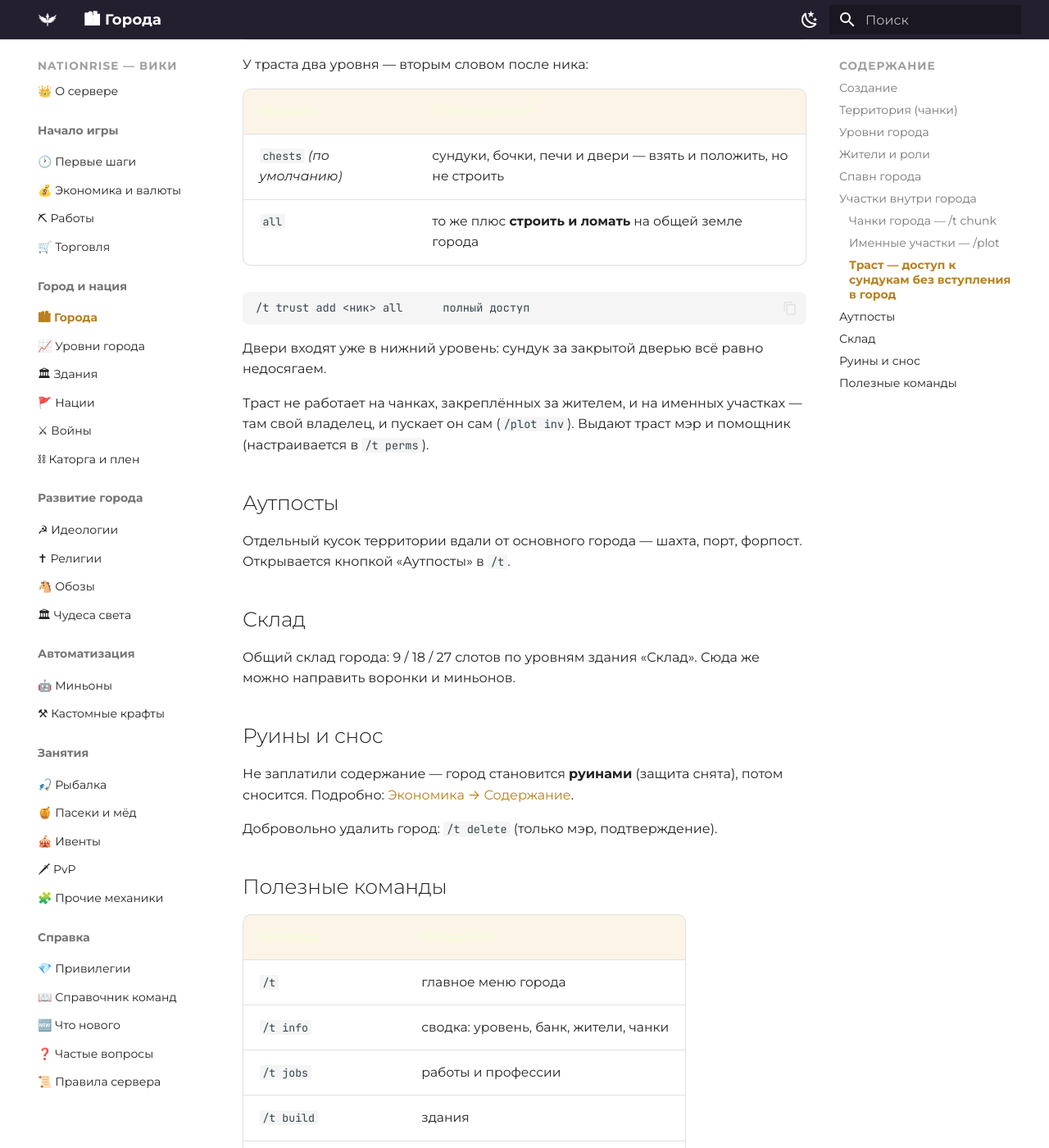
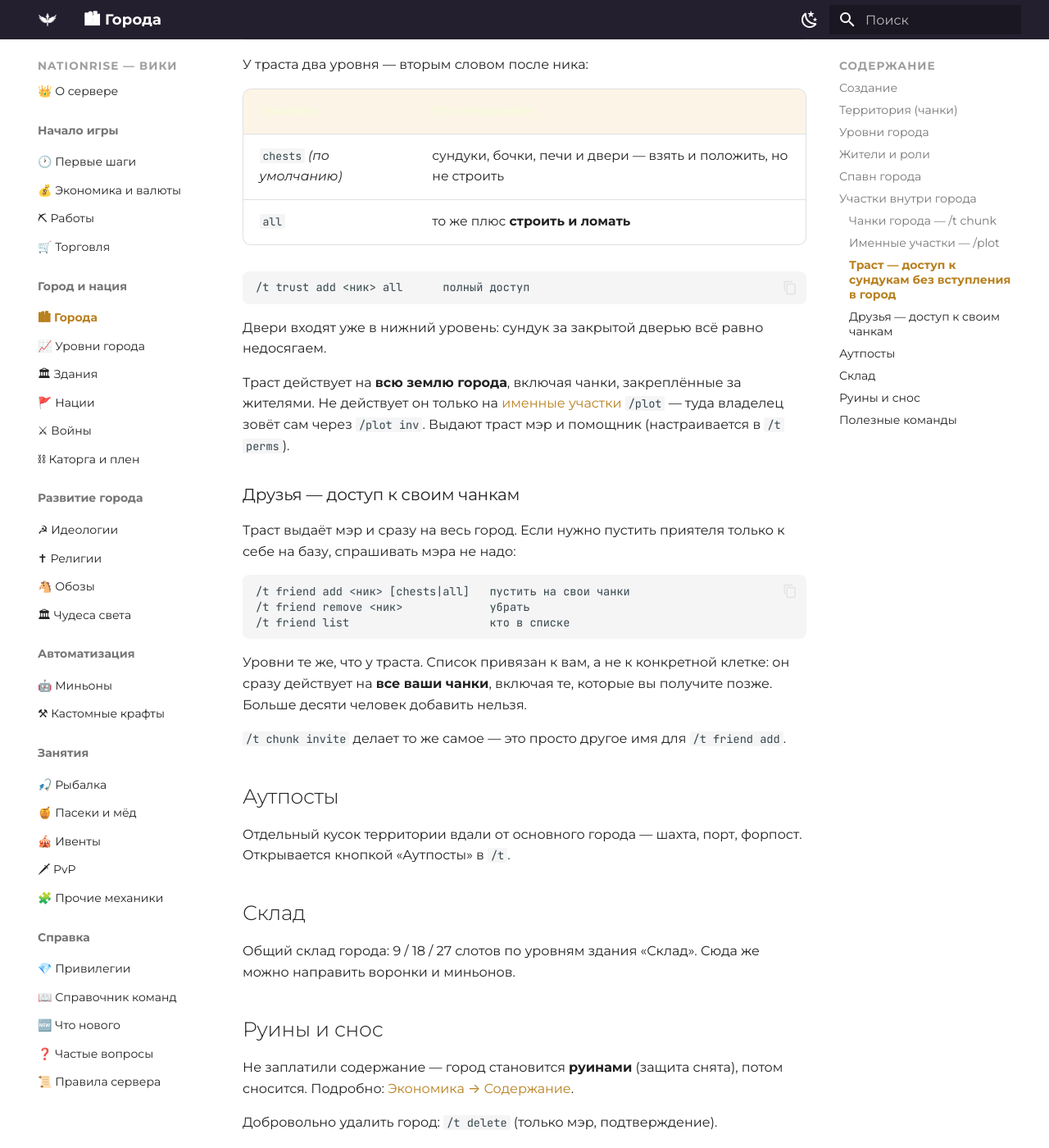
Before and after one commit to zixSSSed/NationRise-Wiki-RU, an MkDocs documentation site: the page built from docs/towns.md, in a window 1280 px wide and 1400 px high, scrolled down 3303 px. Shown: the whole window at 82% size. Built offline with MkDocs 1.6.1 and Material for MkDocs 9.7.7, drawn with Linux system fonts in a browser that asks for light colours.

Commit message:
Траст на всей земле города и личный список друзей
Траст молчал на чанках, закреплённых за жителем, — а базы и сундуки стоят как раз
на них, так что в большинстве городов он не работал вовсе. Теперь покрывает всю
землю города; именные участки по-прежнему отдельно.

Плюс /t friend: личный список доступа к своим чанкам, не требующий мэра.

Co-Authored-By: Claude Opus 5 <noreply@anthropic.com>

````diff
--- a/docs/towns.md
+++ b/docs/towns.md
@@ -137,7 +137,7 @@
 | Уровень | Что открывает |
 |---|---|
 | `chests` *(по умолчанию)* | сундуки, бочки, печи и двери — взять и положить, но не строить |
-| `all` | то же плюс **строить и ломать** на общей земле города |
+| `all` | то же плюс **строить и ломать** |
 
 ```
 /t trust add <ник> all      полный доступ
@@ -145,8 +145,26 @@
 
 Двери входят уже в нижний уровень: сундук за закрытой дверью всё равно недосягаем.
 
-Траст не работает на чанках, закреплённых за жителем, и на именных участках — там свой
-владелец, и пускает он сам (`/plot inv`). Выдают траст мэр и помощник (настраивается в `/t perms`).
+Траст действует на **всю землю города**, включая чанки, закреплённые за жителями. Не
+действует он только на [именные участки](#именные-участки) `/plot` — туда владелец зовёт
+сам через `/plot inv`. Выдают траст мэр и помощник (настраивается в `/t perms`).
+
+### Друзья — доступ к своим чанкам
+
+Траст выдаёт мэр и сразу на весь город. Если нужно пустить приятеля только к себе на
+базу, спрашивать мэра не надо:
+
+```
+/t friend add <ник> [chests|all]   пустить на свои чанки
+/t friend remove <ник>             убрать
+/t friend list                     кто в списке
+```
+
+Уровни те же, что у траста. Список привязан к вам, а не к конкретной клетке: он сразу
+действует на **все ваши чанки**, включая те, которые вы получите позже. Больше десяти
+человек добавить нельзя.
+
+`/t chunk invite` делает то же самое — это просто другое имя для `/t friend add`.
 
 
 ## Аутпосты
````
Also changed, not shown: docs/commands.md (+2 -0 lines), docs/updates.md (+14 -0 lines).
